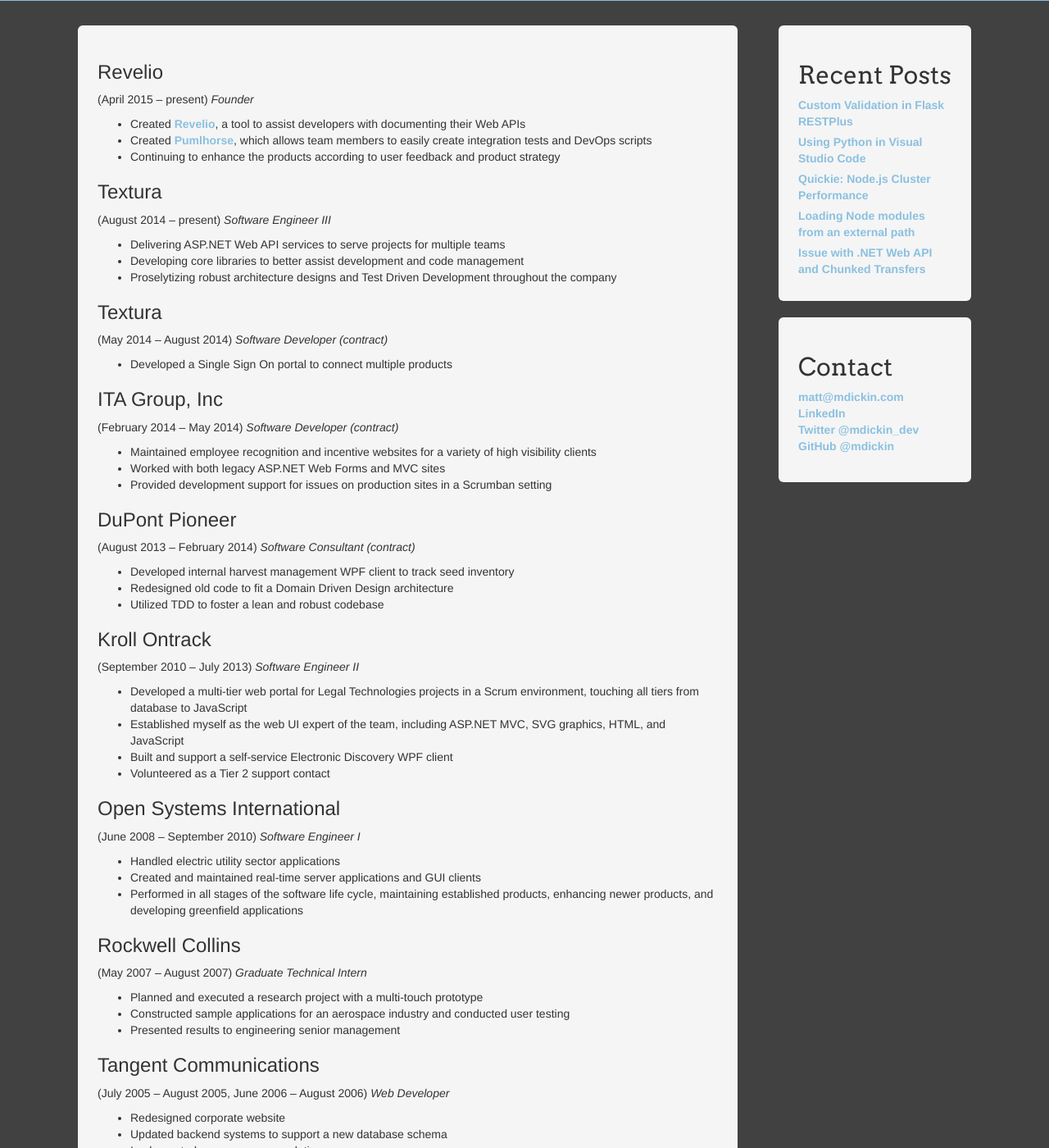
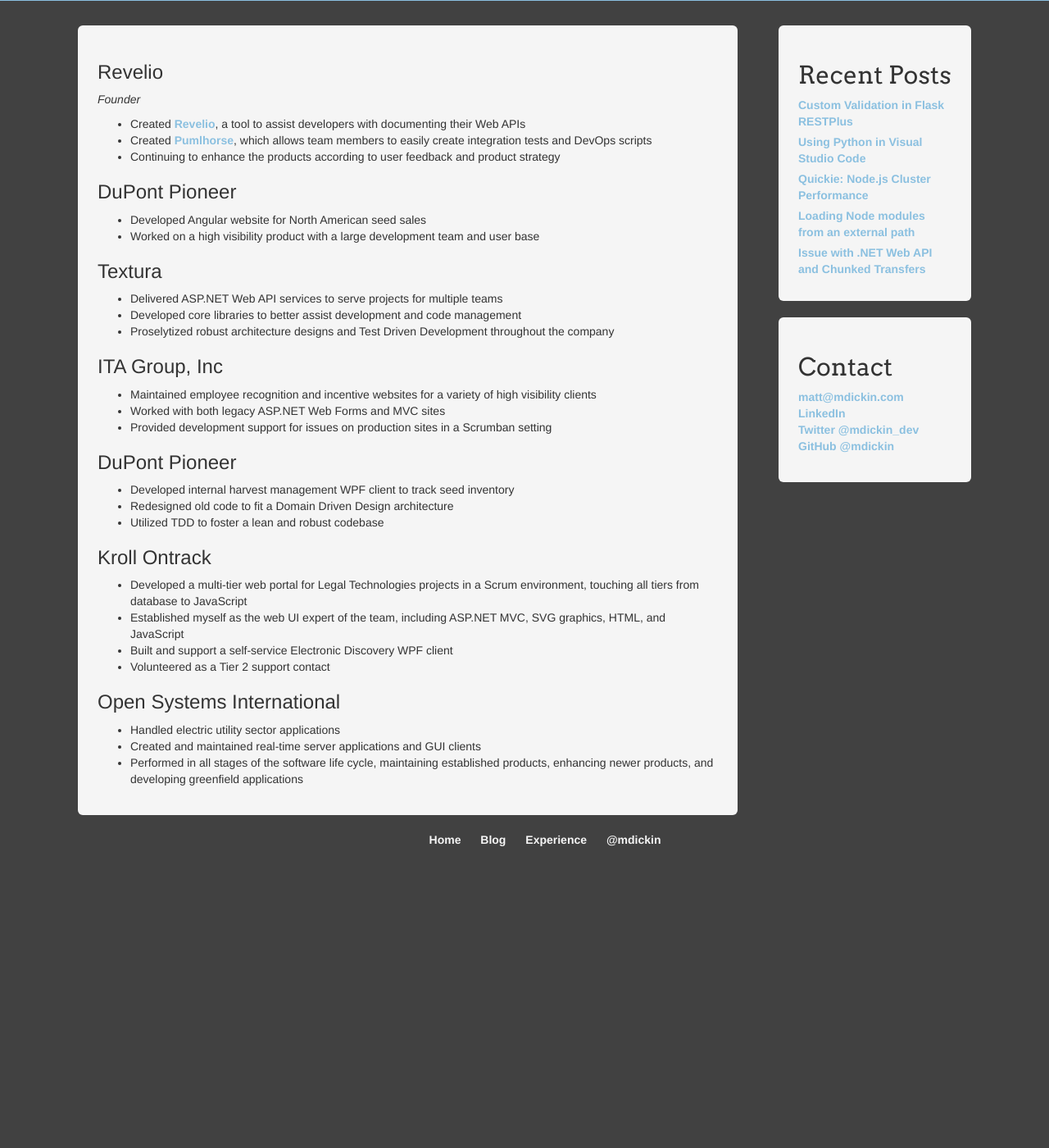
Before and after one commit to mdickin/mdickin.github.io, a Jekyll site: the page built from experience.md, in a window 1280 px wide and 1400 px high, scrolled down 279 px. Shown: the whole window at 82% size. Built offline with Jekyll 4.4.1, drawn with Linux system fonts in a browser that asks for light colours; nearby versions of some CDN libraries; a file with an impossible date is left out; after the commit the page ends 1343 px from its top, so only the background shows below that; some of the changed text lies outside the part shown.

Commit message:
Markdown Shorcuts v0.4.0 blog post Updated experience

```diff
--- a/experience.md
+++ b/experience.md
@@ -4,30 +4,25 @@
 ---
 
 ### Revelio
-(April 2015 – present)
 *Founder*
 
 * Created [Revelio](https://getrevelio.com), a tool to assist developers with documenting their Web APIs
 * Created [Pumlhorse](http://pumlhorse.com), which allows team members to easily create integration tests and DevOps scripts
 * Continuing to enhance the products according to user feedback and product strategy
 
-### Textura
-(August 2014 – present)
-*Software Engineer III*
+### DuPont Pioneer
 
-* Delivering ASP.NET Web API services to serve projects for multiple teams
-* Developing core libraries to better assist development and code management
-* Proselytizing robust architecture designs and Test Driven Development throughout the company
+* Developed Angular website for North American seed sales
+* Worked on a high visibility product with a large development team and user base
+
 
 ### Textura
-(May 2014 – August 2014)
-*Software Developer (contract)*
 
-* Developed a Single Sign On portal to connect multiple products
+* Delivered ASP.NET Web API services to serve projects for multiple teams
+* Developed core libraries to better assist development and code management
+* Proselytized robust architecture designs and Test Driven Development throughout the company
 
 ### ITA Group, Inc
-(February 2014 – May 2014)
-*Software Developer (contract)*
 
 * Maintained employee recognition and incentive websites for a variety of high visibility clients
 * Worked with both legacy ASP.NET Web Forms and MVC sites
@@ -35,8 +30,6 @@
 
 
 ### DuPont Pioneer
-(August 2013 – February 2014)
-*Software Consultant (contract)*
 
 * Developed internal harvest management WPF client to track seed inventory
 * Redesigned old code to fit a Domain Driven Design architecture
@@ -44,8 +37,6 @@
 
 
 ### Kroll Ontrack
-(September 2010 – July 2013)
-*Software Engineer II*
 
 * Developed a multi-tier web portal for Legal Technologies projects in a Scrum environment, touching all tiers from database to JavaScript
 * Established myself as the web UI expert of the team, including ASP.NET MVC, SVG graphics, HTML, and JavaScript
@@ -53,27 +44,7 @@
 * Volunteered as a Tier 2 support contact
 
 ### Open Systems International
-(June 2008 – September 2010)
-*Software Engineer I*
 
 * Handled electric utility sector applications
 * Created and maintained real-time server applications and GUI clients
 * Performed in all stages of the software life cycle, maintaining established products, enhancing newer products, and developing greenfield applications
-
-
-### Rockwell Collins
-(May 2007 – August 2007)
-*Graduate Technical Intern*
-
-* Planned and executed a research project with a multi-touch prototype
-* Constructed sample applications for an aerospace industry and conducted user testing
-* Presented results to engineering senior management
-
-
-### Tangent Communications
-(July 2005 – August 2005, June 2006 – August 2006)
-*Web Developer*
-
-* Redesigned corporate website
-* Updated backend systems to support a new database schema
-* Implemented an e-commerce solution
```
Also changed, not shown: blog/_posts/2016-11-16-markdown-shortcuts-update.md (added, +62 -0 lines), projects.md (+0 -1 lines).
